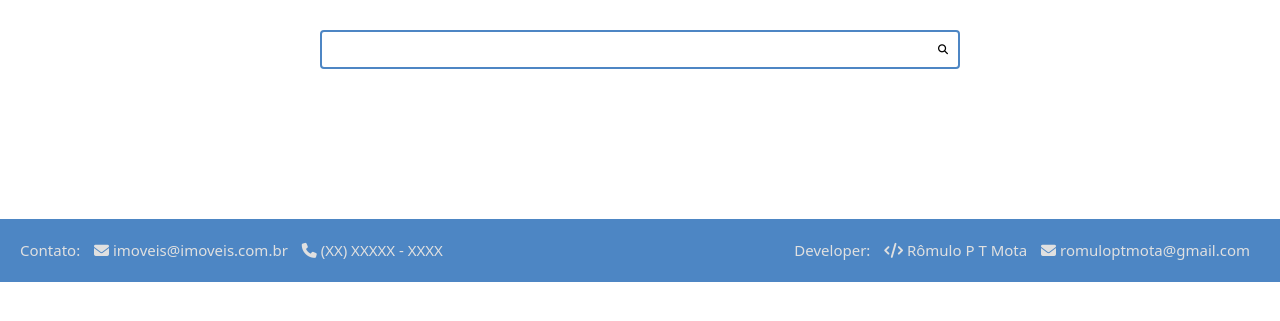
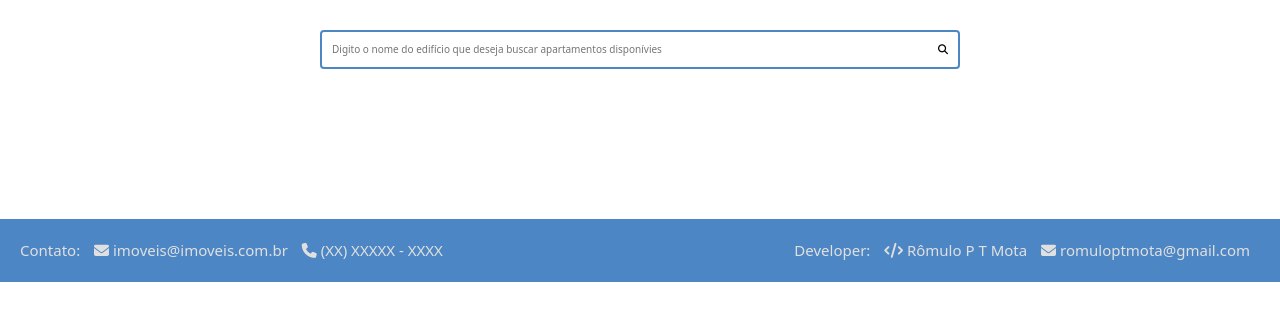
Before and after one commit to romuloptmota/sistema-imoveis, a Django app: page / in a window 1280 px wide. Shown: the part 143-464 px from the top of the page. Run offline with Django 4.2, Linux system fonts and the light colour scheme; data that the repository does not hold is empty; some libraries are stand-ins or nearby versions.

Commit message:
Configurado o Campo de busca de imoveis

```diff
--- a/core/templates/search.html
+++ b/core/templates/search.html
@@ -3,9 +3,9 @@
     <div class="search-container">
         <div class="container">
 
-            <form class="search-form" method="GET" id="search-form">
-                <input type="text" class="search-input" name="search" id="search" autocomplete="off">
-                <button type="submit" class="search-button"><i class="fas fa-search" id="search-btn"></i></button>
+            <form action="?" class="search-form" method="GET">
+                <input type="text" class="search-input" name="nome" id="" value="{{ request.GET.nome }}" autocomplete="off" placeholder="Digito o nome do edifício que deseja buscar apartamentos disponívies">
+                <button type="submit" class="search-button"><i class="fas fa-search"></i></button>
             </form>
 
         </div>
--- a/core/views.py
+++ b/core/views.py
@@ -1,5 +1,5 @@
 from django.views.generic import TemplateView, ListView
-from .models import Apartamento
+from .models import Apartamento, Edificio
 
 # controle de login
 from django.contrib.auth.mixins import LoginRequiredMixin
@@ -19,11 +19,19 @@ class IndexListView(ListView):
     model = Apartamento
 
     def get_queryset(self):
-        return Apartamento.objects.filter(disponivel=True)
+
+        # Campo de busca e return banco
+        txt_nome = self.request.GET.get('nome')
+        if txt_nome:
+            edificios = Apartamento.objects.filter(disponivel=True, edificio__edificio=txt_nome)
+        else:
+            edificios = Apartamento.objects.filter(disponivel=True)
+
+        return edificios
 
 
 class ClientesView(LoginRequiredMixin, TemplateView):
-    # acesso somente logado - deslogado enviado para index
+    # acesso somente logado - deslogado enviado para index - LoginRequiredMixin
     login_url = reverse_lazy('index')
 
     template_name = 'clientes.html'
```
